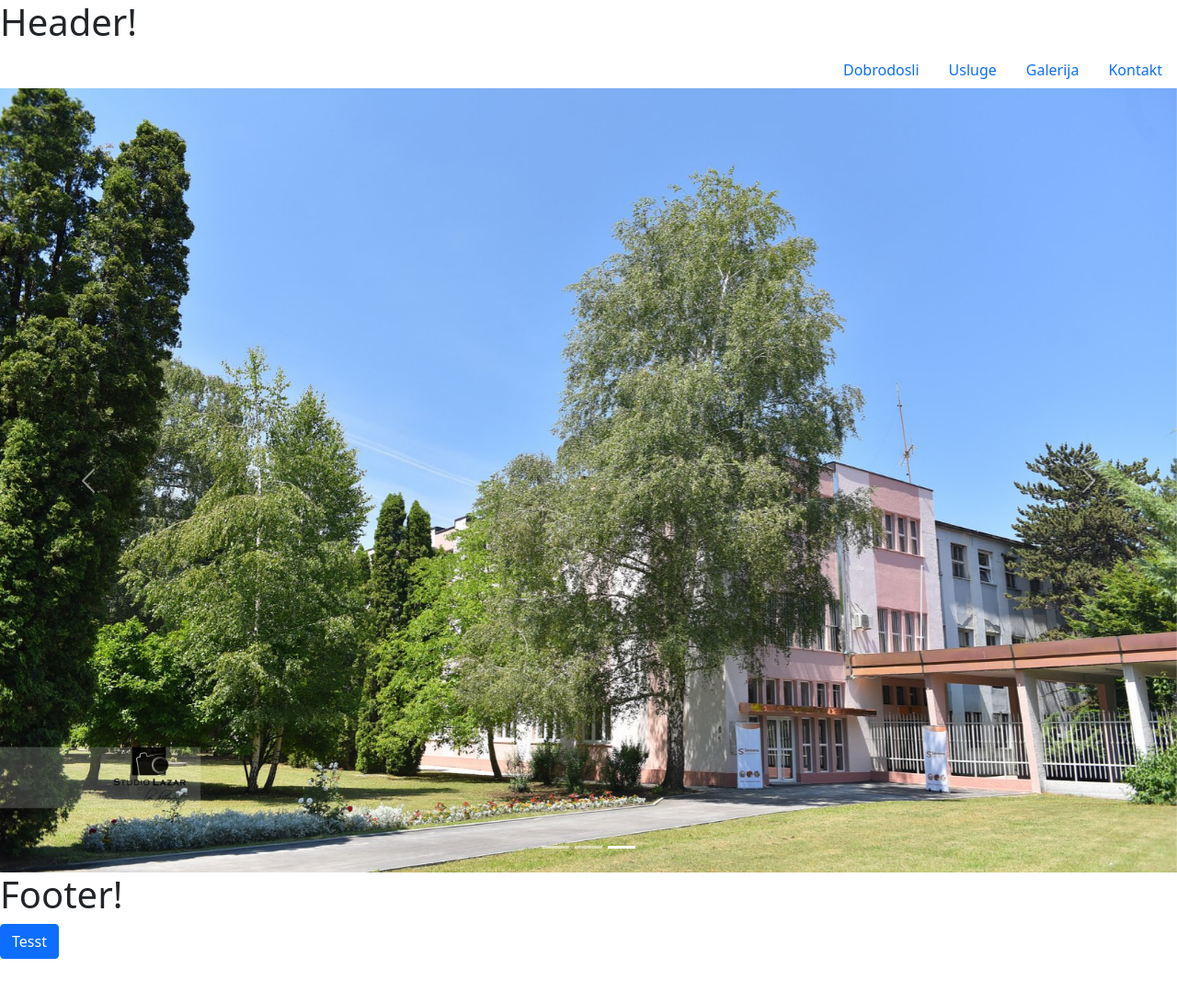
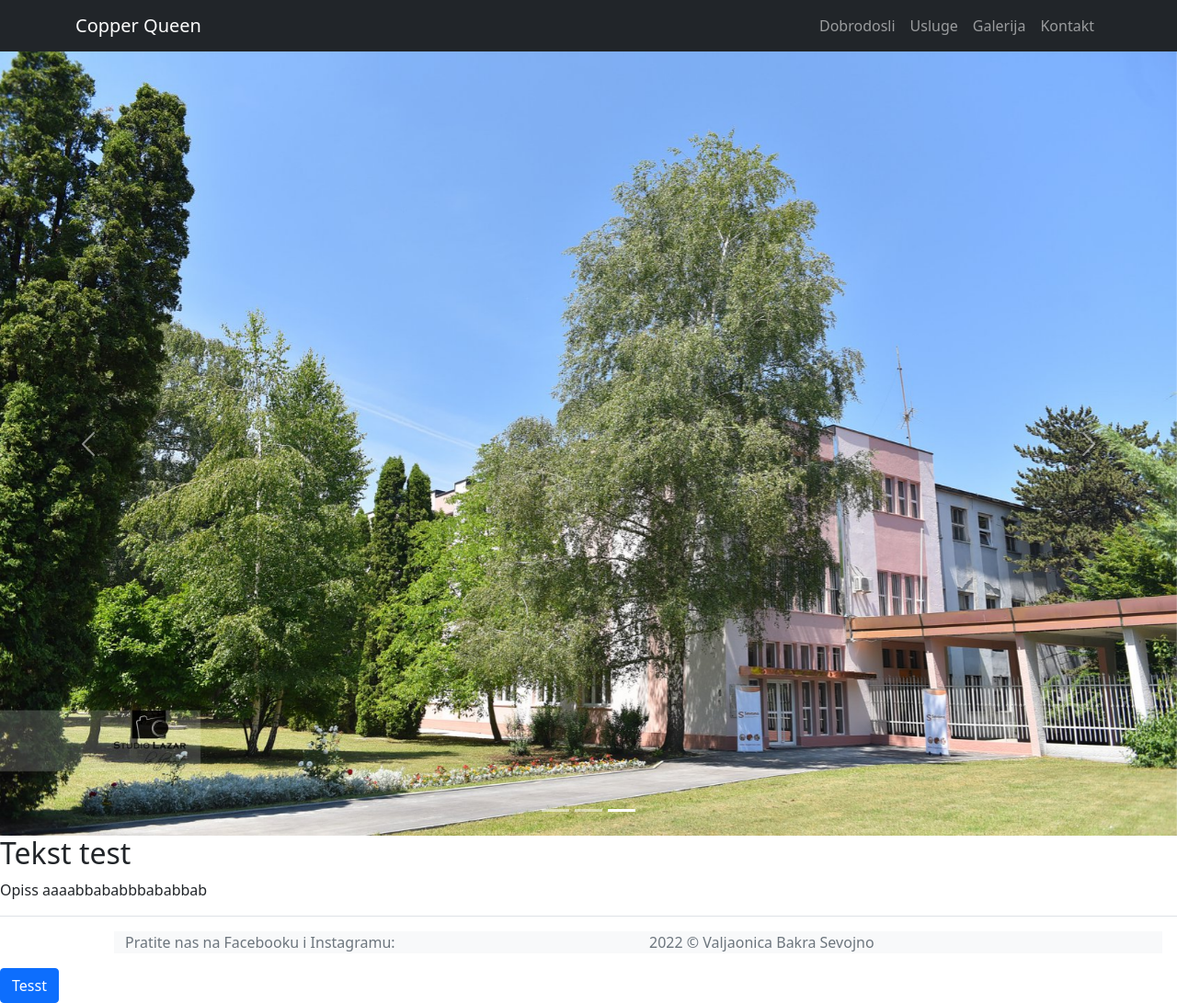
Before and after one commit to nvkpnvc/first-project, a React (Create React App) app: page / in a window 1280 px wide. Shown: the whole page at 92% size. Before the commit the page ends 1043 px from the top, so only its background shows below. Built offline with nearby package versions, Linux system fonts and the light colour scheme.

Commit message:
Header 1

```diff
--- a/src/App.js
+++ b/src/App.js
@@ -3,11 +3,14 @@ import Carousel from "./components/Carousel";
 import Header from "./components/Header";
 import Button from "react-bootstrap/Button";
 import "bootstrap/dist/css/bootstrap.min.css";
+
 function App() {
   return (
     <>
       <Header />
       <Carousel />
+      <h2>Tekst test</h2>
+      <p>Opiss aaaabbababbbababbab</p>
       <Footer />
       <Button> Tesst</Button>
     </>
--- a/src/components/Footer.js
+++ b/src/components/Footer.js
@@ -1,8 +1,19 @@
+import { Container, Row, Col, ModalFooter } from "react-bootstrap";
+// import { FontAwesomeIcon } from "react-fontawesome";
+
 const Footer = (props) => {
   return (
-    <footer>
-      <h1> Footer! </h1>
-    </footer>
+    <ModalFooter className="text-muted">
+      <Container className="bg-light" fluid="md">
+        <Row>
+          <Col>
+            Pratite nas na Facebooku i Instagramu:
+            {/* <FontAwesomeIcon icon="fa-brands fa-facebook" /> */}
+          </Col>
+          <Col>2022 &copy; Valjaonica Bakra Sevojno</Col>
+        </Row>
+      </Container>
+    </ModalFooter>
   );
 };
 export default Footer;
--- a/src/components/Navigation.js
+++ b/src/components/Navigation.js
@@ -1,12 +1,18 @@
-import Nav from "react-bootstrap/Nav";
+import { Navbar, Nav, Container, Span } from "react-bootstrap";
 
 export default function Navigation(props) {
   return (
-    <Nav className="me-auto d-flex justify-content-end">
-      <Nav.Link href="#home">Dobrodosli</Nav.Link>
-      <Nav.Link href="#usluge">Usluge</Nav.Link>
-      <Nav.Link href="#galerija">Galerija</Nav.Link>
-      <Nav.Link href="#kontakt">Kontakt</Nav.Link>
-    </Nav>
+    <Navbar fixed="top" bg="dark" variant="dark" collapseOnSelect>
+      <Container>
+        <Navbar.Brand href="#home">Copper Queen</Navbar.Brand>
+
+        <Nav className="ml-auto d-flex justify-content-end">
+          <Nav.Link href="#home">Dobrodosli</Nav.Link>
+          <Nav.Link href="#usluge">Usluge</Nav.Link>
+          <Nav.Link href="#galerija">Galerija</Nav.Link>
+          <Nav.Link href="#kontakt">Kontakt</Nav.Link>
+        </Nav>
+      </Container>
+    </Navbar>
   );
 }
```
